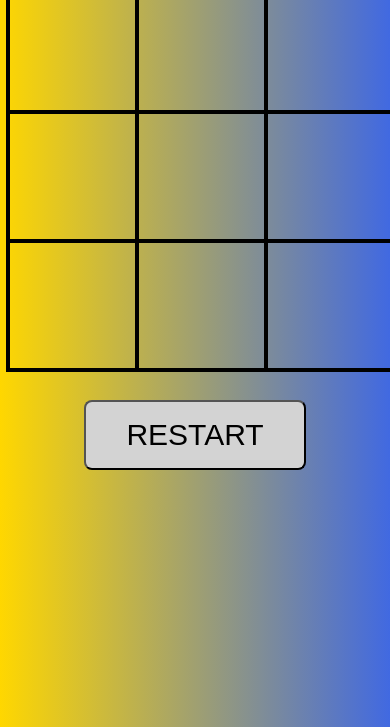
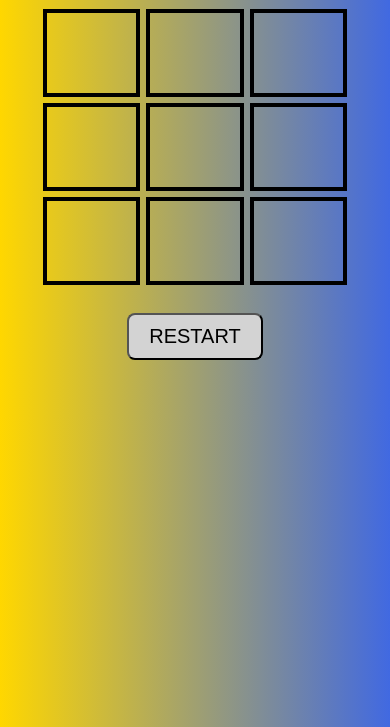
Before and after one commit to Dipeshpatel2/tic-tac-toe, a plain HTML site: page index.html in a window 390 px wide. Shown: the part 117-844 px from the top of the page. Drawn offline with Linux system fonts and the light colour scheme.

Commit message:
media query add to change from desktop to mobile

```diff
--- a/style.scss
+++ b/style.scss
@@ -48,3 +48,28 @@ body{
     color: gold;
     transform: translatey(-5px);
 }
+@media (max-width: 768px) {
+    .main-container {
+      padding: 20px;
+    }
+
+    .box-container {
+      max-width: 300px;
+      grid-template-columns: repeat(3, 1fr);
+      grid-template-rows: repeat(3, 1fr);
+      margin-top: 20px;
+      gap: 10px;
+    }
+
+    .box {
+      min-width: 80px;
+      min-height: 80px;
+      font-size: 60px;
+    }
+
+    #restart-button {
+      font-size: 20px;
+      padding: 10px 20px;
+      margin: 30px;
+    }
+  }
```
Also changed, not shown: style.css.
